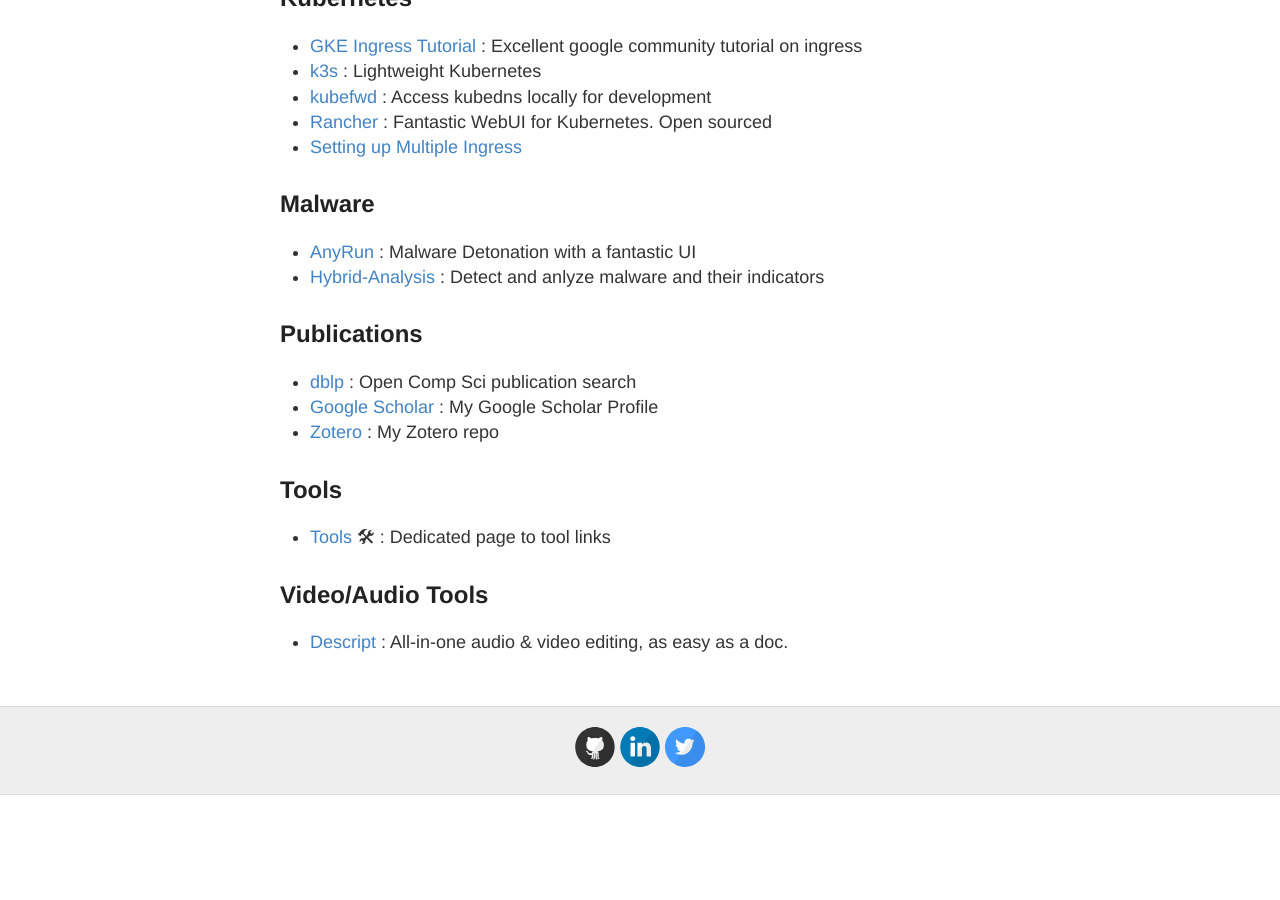
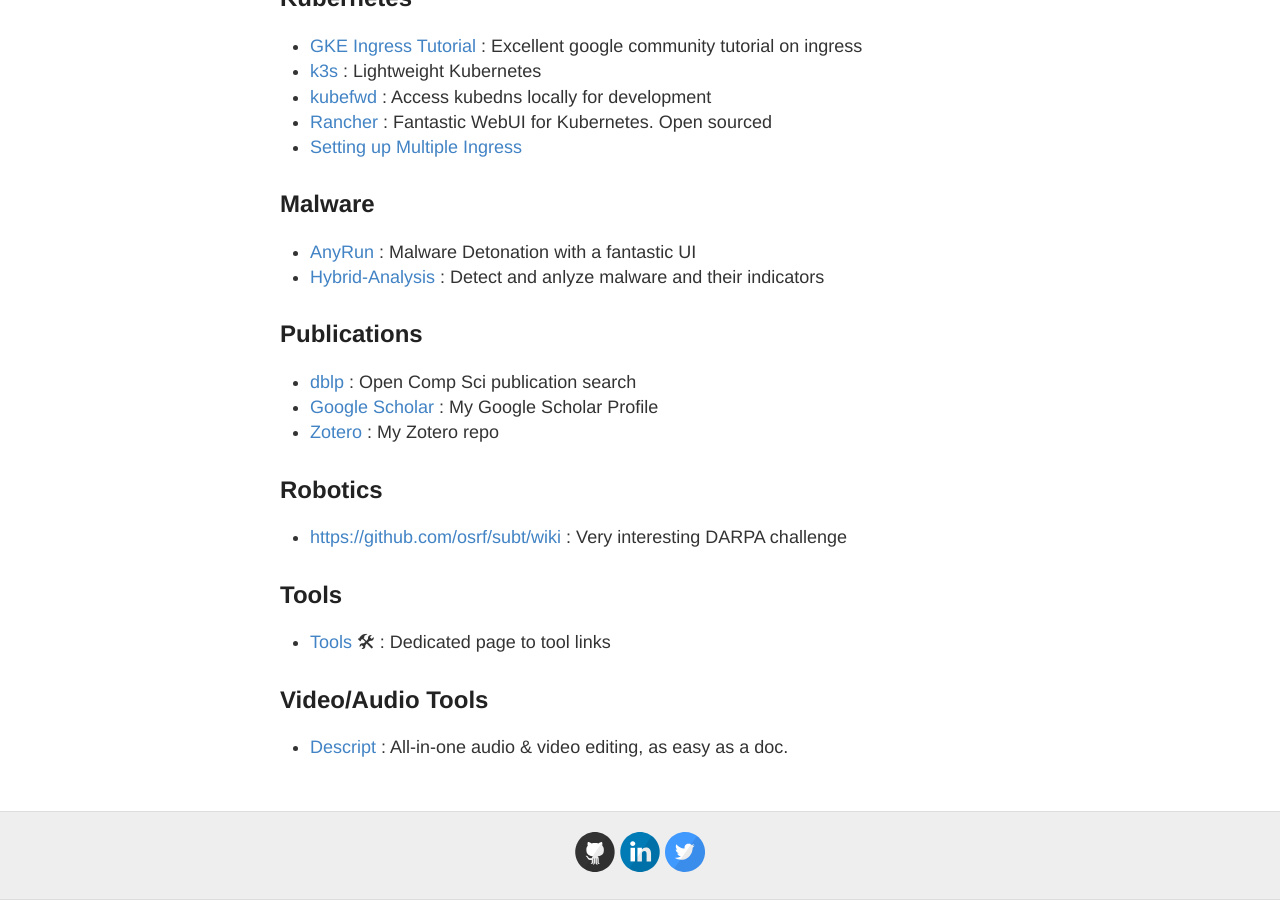
Before and after one commit to stevehenderson/stevehenderson.github.io, a Jekyll site: the page built from links.md, in a window 1280 px wide and 900 px high, scrolled down 1074 px. Built offline with Jekyll 4.4.1, drawn with Linux system fonts in a browser that asks for light colours; before the commit the page ends 1869 px from its top, so only the background shows below that.

Commit message:
Update links.md

```diff
--- a/links.md
+++ b/links.md
@@ -54,6 +54,10 @@
    * [Google Scholar](https://scholar.google.com/citations?user=4UaV290AAAAJ&hl=en&oi=sra) : My Google Scholar Profile
    * [Zotero](https://www.zotero.org/henderso/library) : My Zotero repo
 
+## Robotics
+   * [https://github.com/osrf/subt/wiki](DARPA Subterranean Challenge Virtual Competition) : Very interesting DARPA challenge
+
+
 ## Tools
 
   * [Tools](http://stevehenderson.github.io/tools/) 🛠 : Dedicated page to tool links
```
